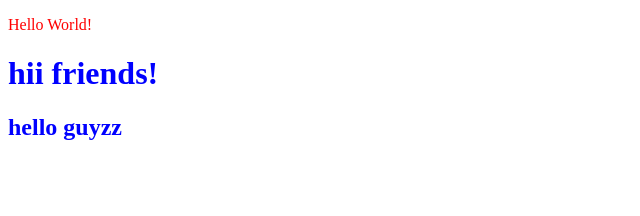
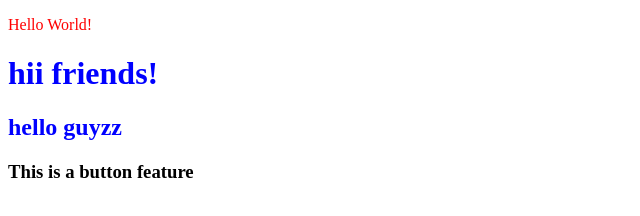
Before and after one commit to imnisi/demo_prj, a plain HTML site: page index.html in a window 1280 px wide. Shown: the whole page, without its empty margins (0-640 px from the left). Drawn offline with Linux system fonts and the light colour scheme.

Commit message:
added a button feature

```diff
--- a/index.html
+++ b/index.html
@@ -10,5 +10,6 @@
     <p>Hello World!</p>
     <h1>hii friends!</h1>
     <h2>hello guyzz</h2>
+    <h3>This is a button feature</h3>
   </body>
 </html>
```
